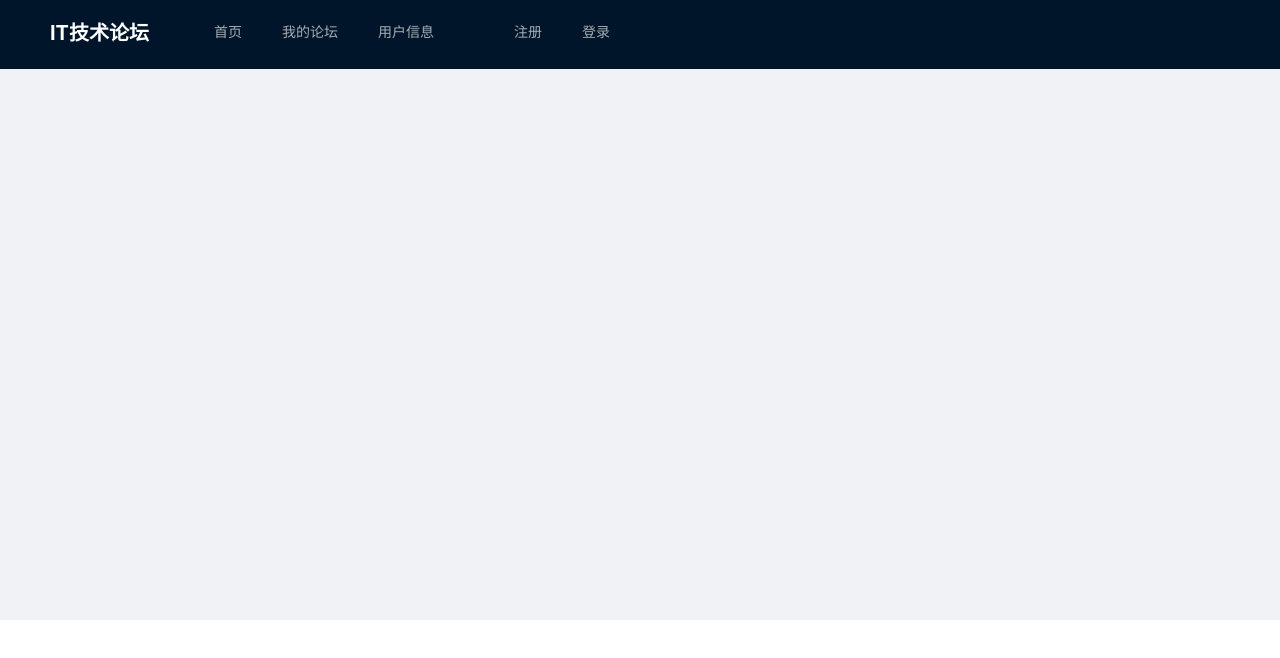
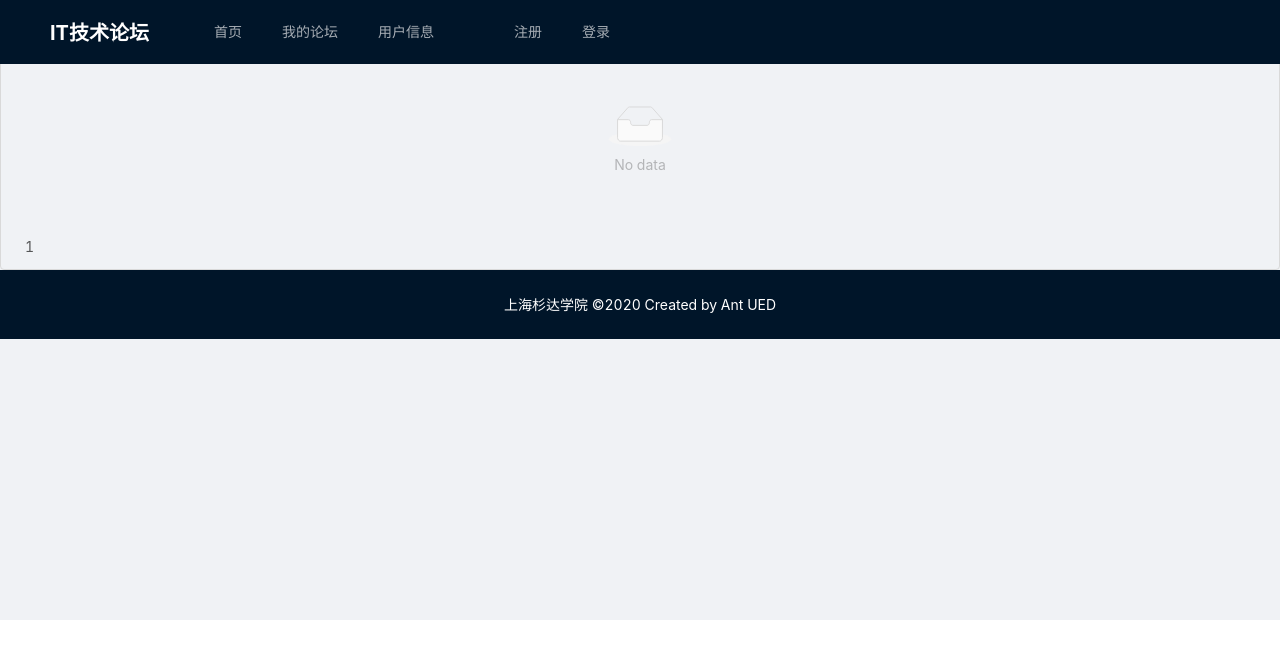
Before and after one commit to wuxiao1998/technical_forum, a React (Create React App) app in the folder technical_forum_frontend/: page /#/home/wholenotice in a window 1280 px wide. Shown: the top 658 px of the page. Built offline with nearby package versions, Linux system fonts and the light colour scheme.

Commit message:
增加全站公告详情展示页面，起了个框架,功能还需完善

```diff
--- a/technical_forum_frontend/src/components/home/HomeRouter.jsx
+++ b/technical_forum_frontend/src/components/home/HomeRouter.jsx
@@ -6,6 +6,7 @@ import UserInfo from './UserInfo'
 import MyHeader from '../Layout/MyHeader'
 import MyFooter from '../Layout/MyFooter'
 import Notice from './Notice'
+import WholeNotice from './WholeNotice'
 import { Layout } from 'antd';
 //主页子路由配置
 const { Content, Footer } = Layout;
@@ -35,6 +36,7 @@ class HomeRouter extends React.Component {
             <Route exact path='/home/mypost' component={MyPost}></Route>
             <Route exact path='/home/userinfo' component={UserInfo}></Route>
             <Route exact path='/home/notice' component={Notice}></Route>
+            <Route exact path='/home/wholenotice' component={WholeNotice}></Route>
           </Switch>
             {/** 导入页面底部*/}
           <MyFooter></MyFooter>
--- /dev/null
+++ b/technical_forum_frontend/src/components/home/WholeNotice.jsx
@@ -0,0 +1,68 @@
+import React from 'react';
+import Axios from 'axios';
+import { List,Typography} from 'antd';
+import { Link } from 'react-router-dom'
+
+const { Text } = Typography;
+
+//全站公告展示页
+class WholeNotice extends React.Component {
+
+    constructor(props) {
+        super(props)
+        this.state = {
+
+        }
+    }
+
+     componentWillMount(){
+        // Axios.get('/notice/searchByUser?plateId=null'+'&pageNo=' + 1 + '&pageSize=' +
+    // 6).then(res => {
+    //   this.setState({
+    //   })
+    //   console.log(res,'123456789')
+    // })
+
+    }
+    render(){
+        return<List
+        header={
+          <div>
+            <h2 style={{ display: "inline" }}>全站公告</h2>
+          </div>
+        }
+        footer={1
+        //   /*在底部自定义分页组件*/
+        // <div style={{ textAlign: "center" }}><Pagination
+        //   current={this.state.pageNo} pageSize={this.state.pageSize} total={this.state.totalPage}
+        //   showSizeChanger={false} onChange={this.pageChange} />
+        //   </div>
+        }
+        bordered
+        dataSource={this.state.listData}
+        renderItem={item => (
+          /*渲染列表每一项,展示帖子信息*/
+          <List.Item
+            key={item.title}
+            style={{ marginTop: "10px" }}
+          >
+            <List.Item.Meta
+              title={<Link to={'/forumpost/detail/' + item.id} style={{ fontSize: '16px', fontWeight: 700 }}>{item.title}</Link>}
+              description={<div><span style={{ display: 'inline-block', marginTop: '10px' }} className="product-buyer-name">
+                {item.description}</span>
+                <div style={{ marginTop: '10px' }}>
+                  <Text type="secondary" className="product-buyer-name">
+                    发布者:&nbsp;&nbsp;&nbsp;|&nbsp;&nbsp;&nbsp;发布时间:
+                  </Text>
+                </div>
+              </div>
+              }
+            />
+
+          </List.Item>
+        )}
+      />
+            }
+}
+
+export default WholeNotice
```
